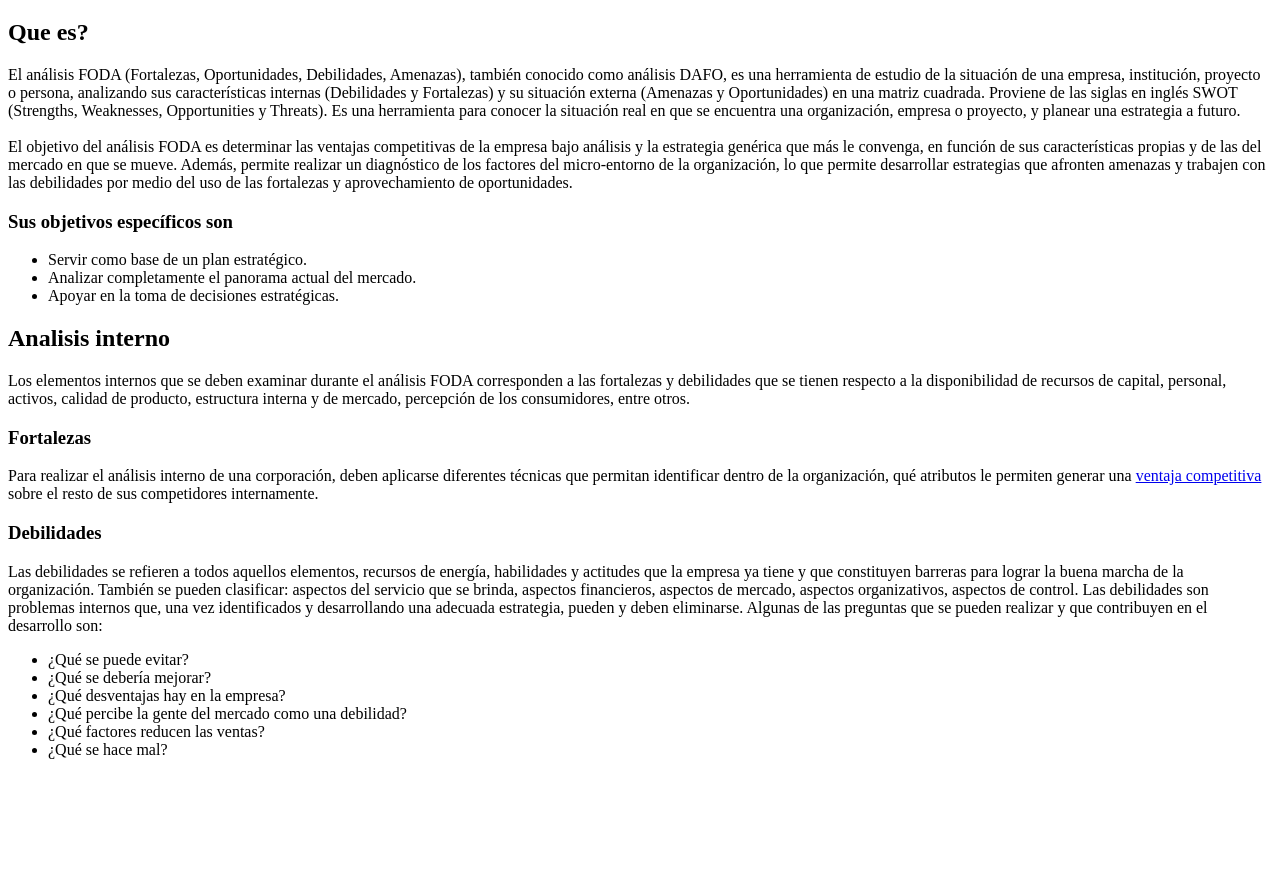
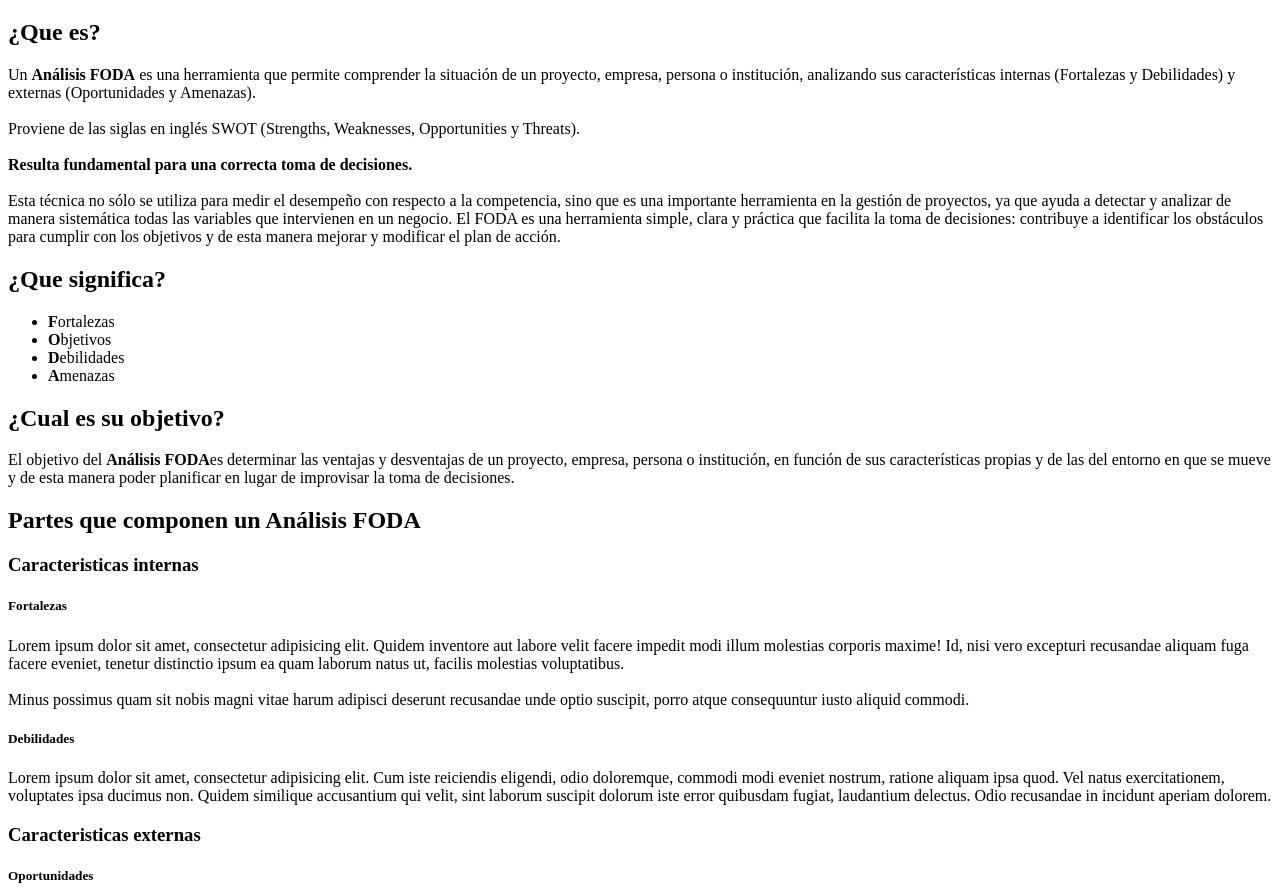
Before and after one commit to bermudezfran/Semana-01, a plain HTML site: page index.html in a window 1280 px wide. Shown: the part 61-952 px from the top of the page. Before the commit the page ends 836 px from the top, so only its background shows below. Drawn offline with Linux system fonts and the light colour scheme.

Commit message:
correccion de errores

```diff
--- a/index.html
+++ b/index.html
@@ -1,5 +1,5 @@
 <!DOCTYPE html>
-<html lang="en">
+<html lang="es">
 
 <head>
     <meta charset="UTF-8">
@@ -8,57 +8,67 @@
 </head>
 
 <body>
-    <h1>Análisis FODA</h1>
-    <h2>Que es?</h2>
+    <h1><strong>Análisis FODA</strong></h1>
+    <h2><b>¿Que es?</b></h2>
     <p>
-        El análisis FODA (Fortalezas, Oportunidades, Debilidades, Amenazas), también conocido como análisis DAFO,
-        es una herramienta de estudio de la situación de una empresa, institución, proyecto o persona, analizando
-         sus características internas (Debilidades y Fortalezas) y su situación externa (Amenazas y Oportunidades)
-         en una matriz cuadrada. Proviene de las siglas en inglés SWOT (Strengths, Weaknesses, Opportunities y Threats).
-         Es una herramienta para conocer la situación real en que se encuentra una organización, empresa o proyecto, y planear
-        una estrategia a futuro. <br><br>
-        El objetivo del análisis FODA es determinar las ventajas competitivas de la empresa bajo análisis y
-        la estrategia genérica que más le convenga, en función de sus características propias y de las del mercado
-        en que se mueve. Además, permite realizar un diagnóstico de los factores del micro-entorno de la organización,
-        lo que permite desarrollar estrategias que afronten amenazas y trabajen con las debilidades por medio del uso
-        de las fortalezas y aprovechamiento de oportunidades.
+        Un <b>Análisis FODA</b> es una herramienta que permite comprender la situación de un proyecto, empresa, persona o institución, analizando sus características internas (Fortalezas y Debilidades) y externas (Oportunidades y Amenazas). <br><br>
+
+        Proviene de las siglas en inglés SWOT (Strengths, Weaknesses, Opportunities y Threats).<br><br>
+
+        <b>Resulta fundamental para una correcta toma de decisiones.</b><br><br>
+
+        Esta técnica no sólo se utiliza para medir el desempeño con respecto a la competencia,
+        sino que es una importante herramienta en la gestión de proyectos, ya que ayuda a detectar
+        y analizar de manera sistemática todas las variables que intervienen en un negocio.
+        El FODA es una herramienta simple, clara y práctica que facilita la toma de decisiones: contribuye
+        a identificar los obstáculos para cumplir con los objetivos y de esta manera mejorar y modificar el plan de acción.
     </p>
-    <h3>Sus objetivos específicos son</h3>
+    <h2><strong>¿Que significa?</strong></h2>
     <ul>
-        <li>Servir como base de un plan estratégico.</li>
-        <li>Analizar completamente el panorama actual del mercado.</li>
-        <li>Apoyar en la toma de decisiones estratégicas.</li>
+        <li><b>F</b>ortalezas</li>
+        <li><b>O</b>bjetivos</li>
+        <li><b>D</b>ebilidades</li>
+        <li><b>A</b>menazas</li>
     </ul>
-    <h2>Analisis interno</h2>
+
+    <h2><strong>¿Cual es su objetivo?</strong></h2>
     <p>
-        Los elementos internos que se deben examinar durante el análisis FODA corresponden a
-         las fortalezas y debilidades que se tienen respecto a la disponibilidad de recursos de capital,
-         personal, activos, calidad de producto, estructura interna y de mercado, percepción de los
-         consumidores, entre otros.
+        El objetivo del <b>Análisis FODA</b>es determinar las ventajas y desventajas de un proyecto, empresa, persona o institución, en función
+        de sus características propias y de las del entorno en que se mueve y de esta manera poder planificar en lugar de improvisar la toma de decisiones.
     </p>
-    <h3>Fortalezas</h3>
+
+    <h2><strong>Partes que componen un Análisis FODA</strong></h2>
+    <h3>Caracteristicas internas</h3>
+    <h5><b>Fortalezas</b></h5>
     <p>
-        Para realizar el análisis interno de una corporación, deben aplicarse diferentes técnicas que permitan identificar dentro de la organización, qué atributos
-        le permiten generar una <span><a href="https://es.wikipedia.org/wiki/Ventaja_competitiva" target="_blank">ventaja competitiva</a></span>
-        sobre el resto de sus competidores internamente.
+        Lorem ipsum dolor sit amet, consectetur adipisicing elit.
+        Quidem inventore aut labore velit facere impedit modi illum molestias corporis maxime! Id, nisi vero excepturi recusandae aliquam fuga facere eveniet,
+        tenetur distinctio ipsum ea quam laborum natus ut, facilis molestias voluptatibus. <br><br>
+        Minus possimus quam sit nobis magni vitae harum adipisci deserunt recusandae unde optio suscipit, porro atque consequuntur iusto aliquid commodi.
     </p>
-    <h3>Debilidades</h3>
+    <h5><b>Debilidades</b></h5>
     <p>
-        Las debilidades se refieren a todos aquellos elementos, recursos de energía,
-        habilidades y actitudes que la empresa ya tiene y que constituyen barreras para lograr
-         la buena marcha de la organización. También se pueden clasificar: aspectos del servicio que se brinda,
-          aspectos financieros, aspectos de mercado, aspectos organizativos, aspectos de control. Las debilidades
-          son problemas internos que, una vez identificados y desarrollando una adecuada estrategia, pueden y deben eliminarse.
-         Algunas de las preguntas que se pueden realizar y que contribuyen en el desarrollo son:
+        Lorem ipsum dolor sit amet, consectetur adipisicing elit. Cum iste reiciendis eligendi, odio doloremque,
+        commodi modi eveniet nostrum, ratione aliquam ipsa quod. Vel natus exercitationem, voluptates ipsa ducimus non.
+         Quidem similique accusantium qui velit,
+         sint laborum suscipit dolorum iste error quibusdam fugiat, laudantium delectus. Odio recusandae in incidunt aperiam dolorem.
     </p>
-    <ul>
-        <li>¿Qué se puede evitar?</li>
-        <li>¿Qué se debería mejorar?</li>
-        <li>¿Qué desventajas hay en la empresa?</li>
-        <li>¿Qué percibe la gente del mercado como una debilidad?</li>
-        <li>¿Qué factores reducen las ventas?</li>
-        <li>¿Qué se hace mal?</li>
-    </ul>
+    <h3>Caracteristicas externas</h3>
+    <h5><b>Oportunidades</b></h5>
+    <p>
+        Lorem ipsum dolor sit amet consectetur adipisicing elit. Deserunt aliquid expedita animi
+        culpa possimus eos, nulla qui, libero nemo ducimus ex! Dignissimos corporis officia dolores exercitationem minus
+        reprehenderit ducimus facere at, mollitia porro impedit, voluptates ipsum illo tempora assumenda nobis.
+         Libero repellendus, optio pariatur, molestiae cum fugiat mollitia modi qui eaque nulla commodi consectetur
+         vero aperiam ut maxime perspiciatis quisquam laborum?
+        Quas, ea? Molestias saepe repellendus natus labore facere voluptas repellat placeat corrupti, nihil beatae quasi laborum error, sequi perferendis.
+    </p>
+    <h5><b>Amenazas</b></h5>
+    <p>
+        Lorem, ipsum dolor sit amet consectetur adipisicing elit. Hic minus nemo corrupti blanditiis culpa
+        fuga vitae ab quod repellendus suscipit. Incidunt temporibus ea,
+        harum consequuntur officiis possimus hic fuga, ipsa odio soluta animi aut repellendus placeat iste, modi rem provident.
+    </p>
 </body>
 
 </html>
```
